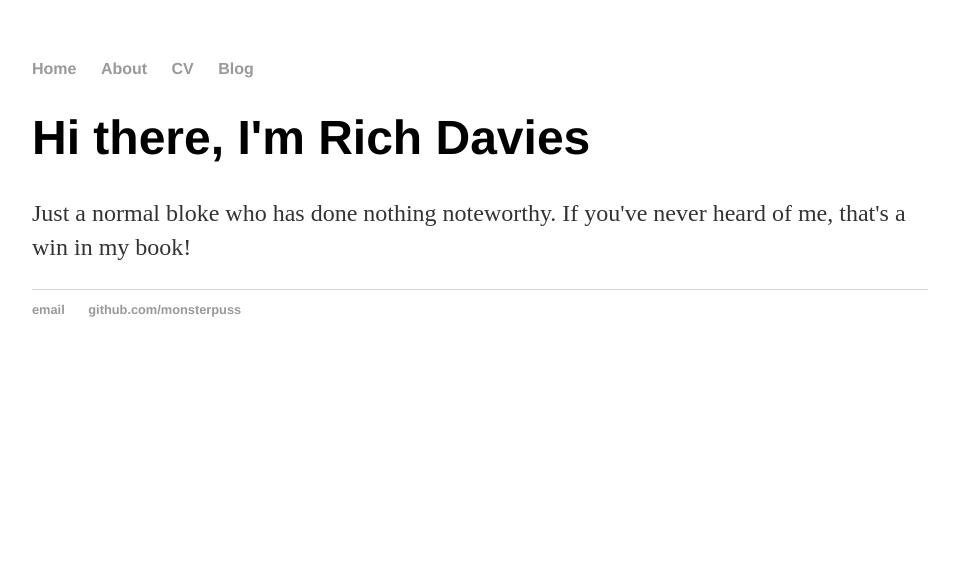
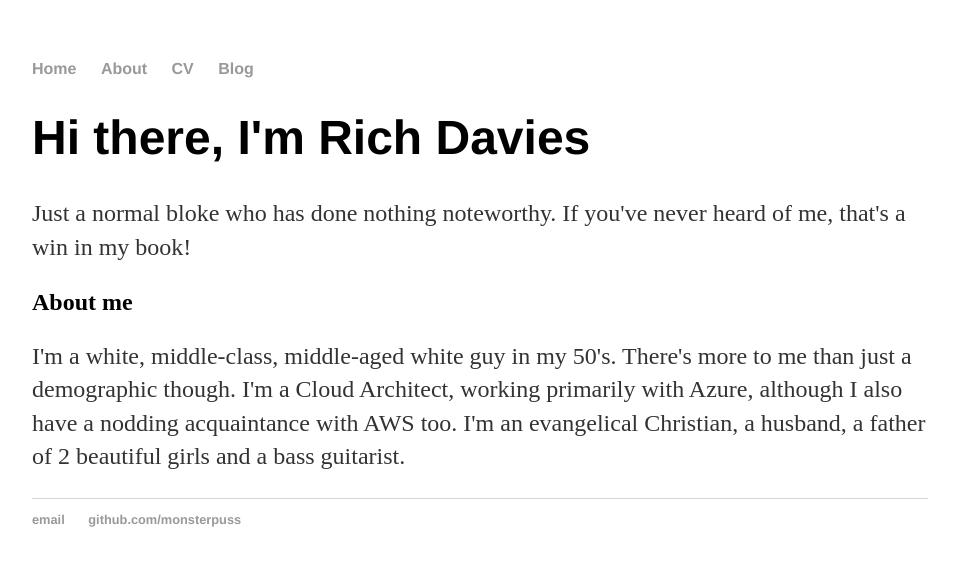
Before and after one commit to monsterpuss/monsterpuss.github.io, a Jekyll site: the page built from index.html, in a window 1280 px wide. Shown: the top 566 px of the page, without its empty margins (160-1119 px from the left). Built offline with Jekyll 4.4.1, drawn with Linux system fonts in a browser that asks for light colours.

Commit message:
Update index.html

```diff
--- a/index.html
+++ b/index.html
@@ -5,4 +5,7 @@ title: Rich Davies, Average Bloke
 <div class="blurb">
 	<h1>Hi there, I'm Rich Davies</h1>
 	<p>Just a normal bloke who has done nothing noteworthy.  If you've never heard of me, that's a win in my book! </p>
+
+	<h2>About me</h2>
+	<p>I'm a white, middle-class, middle-aged white guy in my 50's.  There's more to me than just a demographic though.  I'm a Cloud Architect, working primarily with Azure, although I also have a nodding acquaintance with AWS too. I'm an evangelical Christian, a husband, a father of 2 beautiful girls and a bass guitarist.
 </div><!-- /.blurb -->
```
